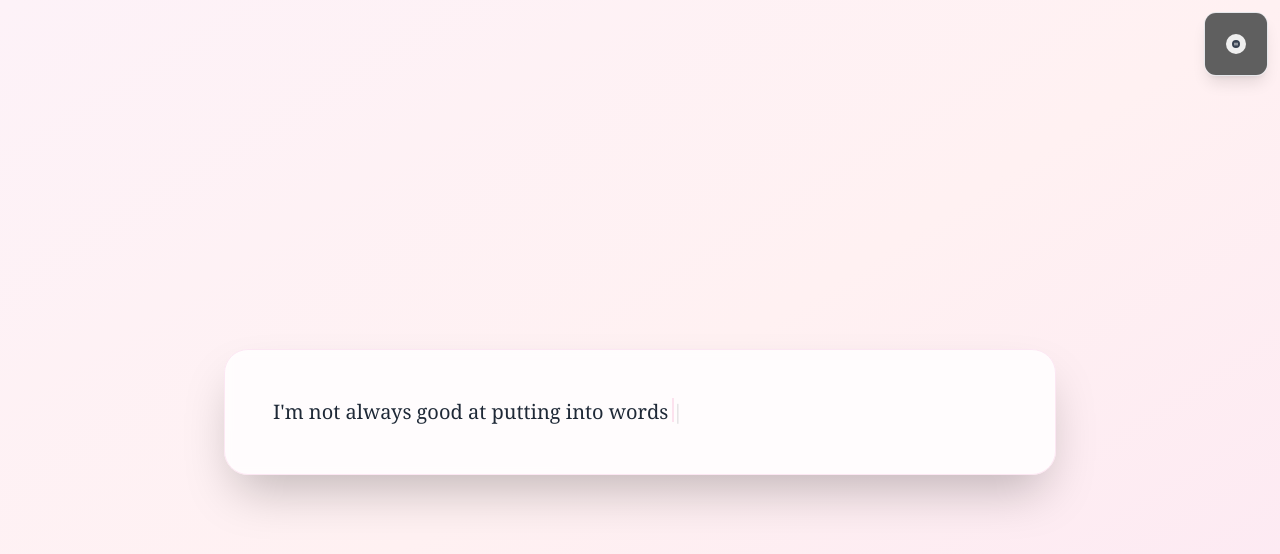
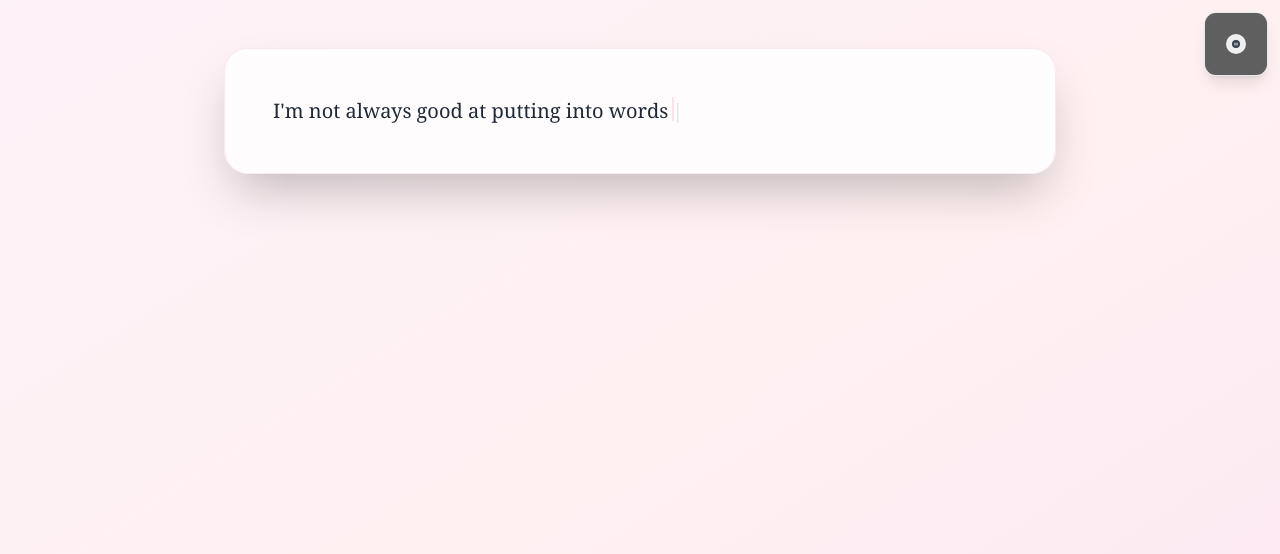
Before and after one commit to SkumbriaMate/medo, a React (Create React App) app: page / in a window 1280 px wide. Both pictures are taken after a click on the button "Next →". Shown: the top 554 px of the page. Built offline with nearby package versions, Linux system fonts and the light colour scheme; grey boxes are pictures that could not be loaded; the HTML template or start-up script is replaced by a standard one.

Commit message:
Make Page2 scrollable for next button

```diff
--- a/src/Page2.js
+++ b/src/Page2.js
@@ -241,14 +241,15 @@ const Page2 = ({ onNext }) => {
   }, [edgeStarts, flowerSources, showFlowers, viewport.h, viewport.w]);
 
   return (
-    <div className="relative w-full min-h-screen flex items-center justify-center overflow-hidden bg-gradient-to-br from-pink-50 via-rose-50 to-pink-100">
+    <div className="relative w-full min-h-screen bg-gradient-to-br from-pink-50 via-rose-50 to-pink-100 overflow-hidden">
+      <div className="relative min-h-screen w-full overflow-y-auto">
       {/* Main content container - fully responsive */}
       <motion.div
         initial={{ opacity: 0, y: 20 }}
         animate={{ opacity: 1, y: 0 }}
         transition={{ duration: 0.8 }}
-        className="relative z-10 w-full max-w-4xl mx-auto px-4 sm:px-6 md:px-8 py-8 sm:py-12 pb-16 sm:pb-12"
-        style={{ paddingBottom: 'calc(env(safe-area-inset-bottom, 0px) + 24px)' }}
+        className="relative z-10 w-full max-w-4xl mx-auto px-4 sm:px-6 md:px-8 py-8 sm:py-12 pb-24 sm:pb-12"
+        style={{ paddingBottom: 'calc(env(safe-area-inset-bottom, 0px) + 48px)' }}
       >
         <div className="bg-white/80 backdrop-blur-sm rounded-2xl sm:rounded-3xl shadow-2xl p-5 sm:p-8 md:p-12 border border-pink-100">
           <motion.div
@@ -273,7 +274,7 @@ const Page2 = ({ onNext }) => {
               initial={{ opacity: 0, y: 20 }}
               animate={{ opacity: 1, y: 0 }}
               transition={{ duration: 0.6 }}
-              className="mt-6 sm:mt-8 flex justify-center relative z-[100]"
+              className="mt-6 sm:mt-8 flex justify-center relative z-[100] pb-8"
             >
               <motion.button
                 onClick={onNext}
@@ -288,6 +289,7 @@ const Page2 = ({ onNext }) => {
           )}
         </div>
       </motion.div>
+      </div>
 
       {/* Flowers animation - COVERS EVERYTHING with high z-index */}
       {showFlowers && (
```
